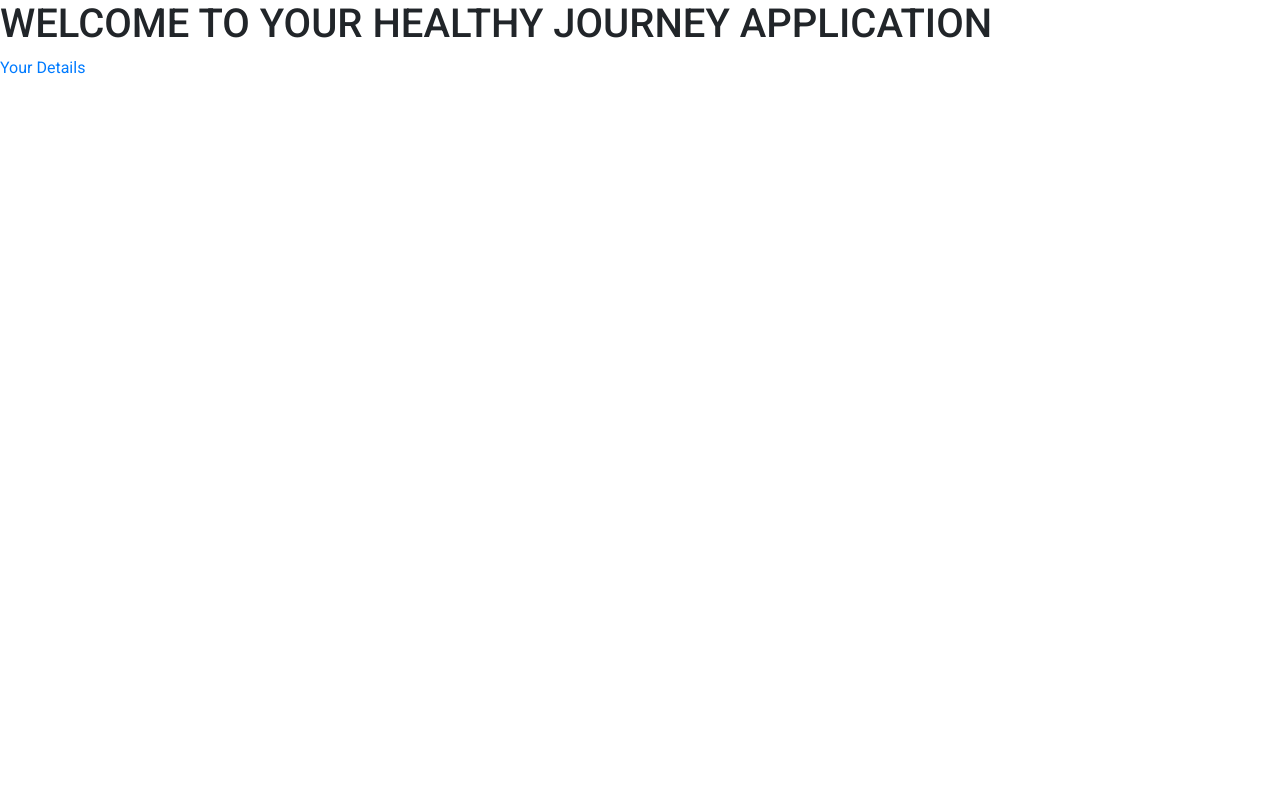
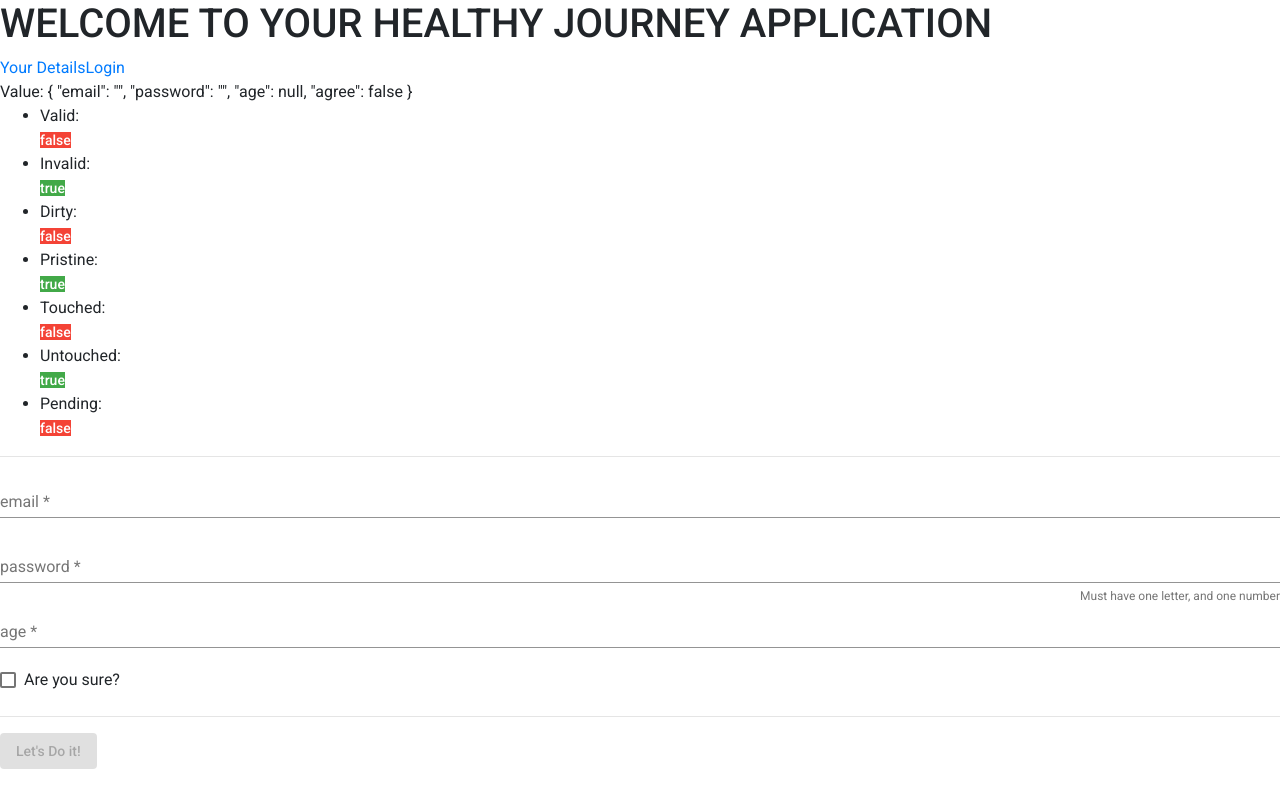
Before and after one commit to s00161439/WebRepeat2020, an Angular app in the folder webrepeat/: page /userlogin in a window 1280 px wide. Before the commit this address led to /. Built offline with nearby package versions, Linux system fonts and the light colour scheme.

Commit message:
added a logim page

```diff
--- a/webrepeat/src/app/app-routing.module.ts
+++ b/webrepeat/src/app/app-routing.module.ts
@@ -1,10 +1,12 @@
 import { NgModule } from '@angular/core';
 import { Routes, RouterModule } from '@angular/router';
 import { WeightComponentComponent } from './weight-component/weight-component.component';
+import { LoginComponent } from './login/login.component';
 
 
 const routes: Routes = [
-  {path: 'userWeight', component: WeightComponentComponent}
+  {path: 'userWeight', component: WeightComponentComponent},
+  {path: 'userlogin', component: LoginComponent}
 
 ];
 
--- a/webrepeat/src/app/app.component.html
+++ b/webrepeat/src/app/app.component.html
@@ -1,5 +1,6 @@
 <h1>WELCOME TO YOUR HEALTHY JOURNEY APPLICATION</h1>
 <nav>
     <a routerLink="/userWeight">Your Details</a>
+    <a routerLink="/userlogin">Login</a>
   </nav>
   <router-outlet></router-outlet>
--- a/webrepeat/src/app/app.component.ts
+++ b/webrepeat/src/app/app.component.ts
@@ -1,5 +1,5 @@
 import { Component } from '@angular/core';
-import { User } from './user';
+
 
 @Component({
   selector: 'app-root',
--- a/webrepeat/src/app/app.module.ts
+++ b/webrepeat/src/app/app.module.ts
@@ -13,10 +13,12 @@
 import { MatButtonModule } from '@angular/material/button';
 import { MatCheckboxModule } from '@angular/material/checkbox';
 import { MatChipsModule } from '@angular/material/chips';
+import { LoginComponent } from './login/login.component';
 @NgModule({
   declarations: [
     AppComponent,
-    WeightComponentComponent
+    WeightComponentComponent,
+    LoginComponent
   ],
   imports: [
     BrowserModule,
--- /dev/null
+++ b/webrepeat/src/app/login/login.component.css
@@ -0,0 +1,21 @@
+
+mat-form-field {
+    display: block;
+}
+
+.mat-accent {
+    background-color: #42A948 !important;
+}
+
+.ng-valid[required],
+.ng-valid.required {
+    border-bottom: 5px solid #42A948;
+}
+
+ul {
+    text-align: left;
+}
+
+.ng-valid .mat-form-field-underline {
+    background-color: green;
+}
--- /dev/null
+++ b/webrepeat/src/app/login/login.component.html
@@ -0,0 +1,76 @@
+<form [formGroup]="myForm">
+
+    Value: {{ myForm.value | json }}
+    <ul>
+        <li>Valid:
+            <mat-chip selected="true" [color]="myForm.valid ? 'accent' : 'warn'">{{ myForm.valid }}</mat-chip>
+        </li>
+        <li>Invalid:
+            <mat-chip selected="true" [color]="myForm.invalid ? 'accent' : 'warn'">{{ myForm.invalid }}</mat-chip>
+        </li>
+        <li>Dirty:
+            <mat-chip selected="true" [color]="myForm.dirty ? 'accent' : 'warn'">{{ myForm.dirty }}</mat-chip>
+        </li>
+        <li>Pristine:
+            <mat-chip selected="true" [color]="myForm.pristine ? 'accent' : 'warn'">{{ myForm.pristine }}</mat-chip>
+        </li>
+        <li>Touched:
+            <mat-chip selected="true" [color]="myForm.touched ? 'accent' : 'warn'">{{ myForm.touched }}</mat-chip>
+        </li>
+        <li>Untouched:
+            <mat-chip selected="true" [color]="myForm.untouched ? 'accent' : 'warn'">{{ myForm.untouched }}</mat-chip>
+        </li>
+        <li>Pending:
+            <mat-chip selected="true" [color]="myForm.pending ? 'accent' : 'warn'">{{ myForm.pending }}</mat-chip>
+        </li>
+    </ul>
+
+    <hr>
+
+    <mat-form-field>
+        <input matInput placeholder="email" formControlName="email" autocomplete="off">
+
+        <mat-error *ngIf="email.invalid && email.touched" class="has-text-danger">
+            Your email does not look right
+        </mat-error>
+    </mat-form-field>
+
+
+
+    <mat-form-field>
+        <input matInput type="password" placeholder="password" formControlName="password" autocomplete="new-password">
+
+        <mat-hint align="end">Must have one letter, and one number</mat-hint>
+        <mat-error *ngIf="password.invalid && password.touched" class="has-text-danger">
+            That password sucks...
+        </mat-error>
+
+    </mat-form-field>
+
+
+
+    <mat-form-field>
+        <input matInput placeholder="age" [value]="0" formControlName="age">
+
+        <mat-error *ngIf="age.errors?.min && age.touched">
+            {{ age.errors.min.actual }} is young to use this app kiddo!
+        </mat-error>
+
+        <mat-error *ngIf="age.errors?.max && age.touched">
+            {{ age.errors.max.actual }} is too you old to use this app gramps!
+        </mat-error>
+
+    </mat-form-field>
+
+
+
+    <mat-checkbox formControlName="agree" color="primary">Are you sure?</mat-checkbox>
+
+    <hr>
+
+    <button mat-raised-button [disabled]="myForm.invalid || loading" color="primary">Let's Do it!</button>
+
+
+
+
+</form>
--- /dev/null
+++ b/webrepeat/src/app/login/login.component.ts
@@ -0,0 +1,51 @@
+import { Component, OnInit } from '@angular/core';
+import { FormBuilder, FormGroup, Validators } from '@angular/forms';
+
+@Component({
+  selector: 'app-login',
+  templateUrl: './login.component.html',
+  styleUrls: ['./login.component.css']
+})
+export class LoginComponent implements OnInit {
+ myForm: FormGroup;
+  constructor(private fb:FormBuilder) { }
+
+  ngOnInit() {
+
+   this.myForm = this.fb.group({
+      email: ['', [
+        Validators.required,
+        Validators.email
+      ]],
+      password: ['', [
+        Validators.required,
+        Validators.pattern('^(?=.*[0-9])(?=.*[a-zA-Z])([a-zA-Z0-9]+)$')
+      ]],
+      age: [null, [
+        Validators.required,
+        Validators.minLength(2),
+        Validators.min(18),
+        Validators.max(65)
+      ]],
+      agree: [false, [
+        Validators.requiredTrue
+      ]]
+    });
+  }
+
+  get email() {
+    return this.myForm.get('email');
+  }
+
+  get password() {
+    return this.myForm.get('password');
+  }
+
+  get age() {
+    return this.myForm.get('age');
+  }
+
+  get agree() {
+    return this.myForm.get('agree');
+  }
+}
```
Also changed, not shown: webrepeat/src/app/user.ts (deleted, +0 -10 lines), 1 other file (tests, documents, lock files or other folders).
